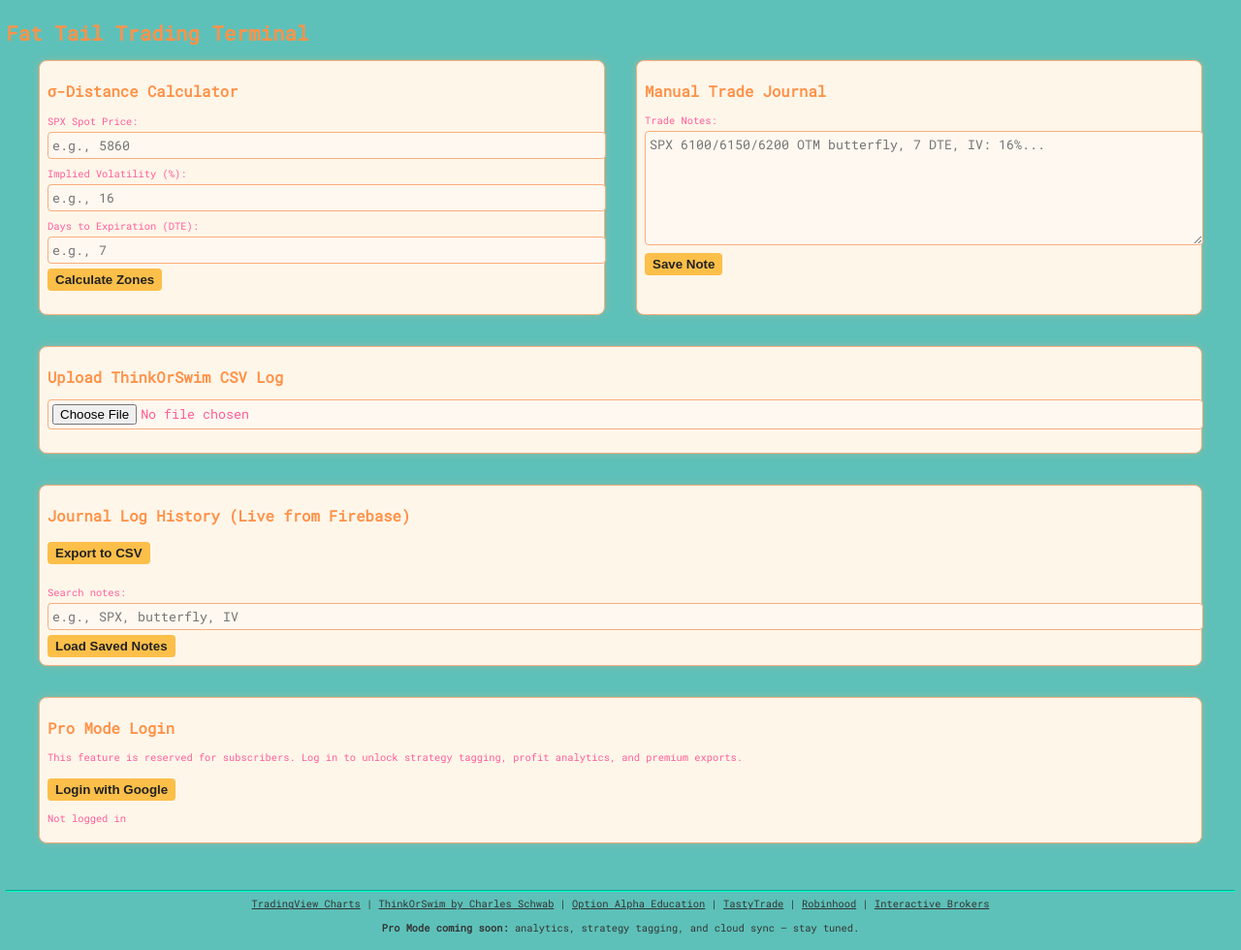
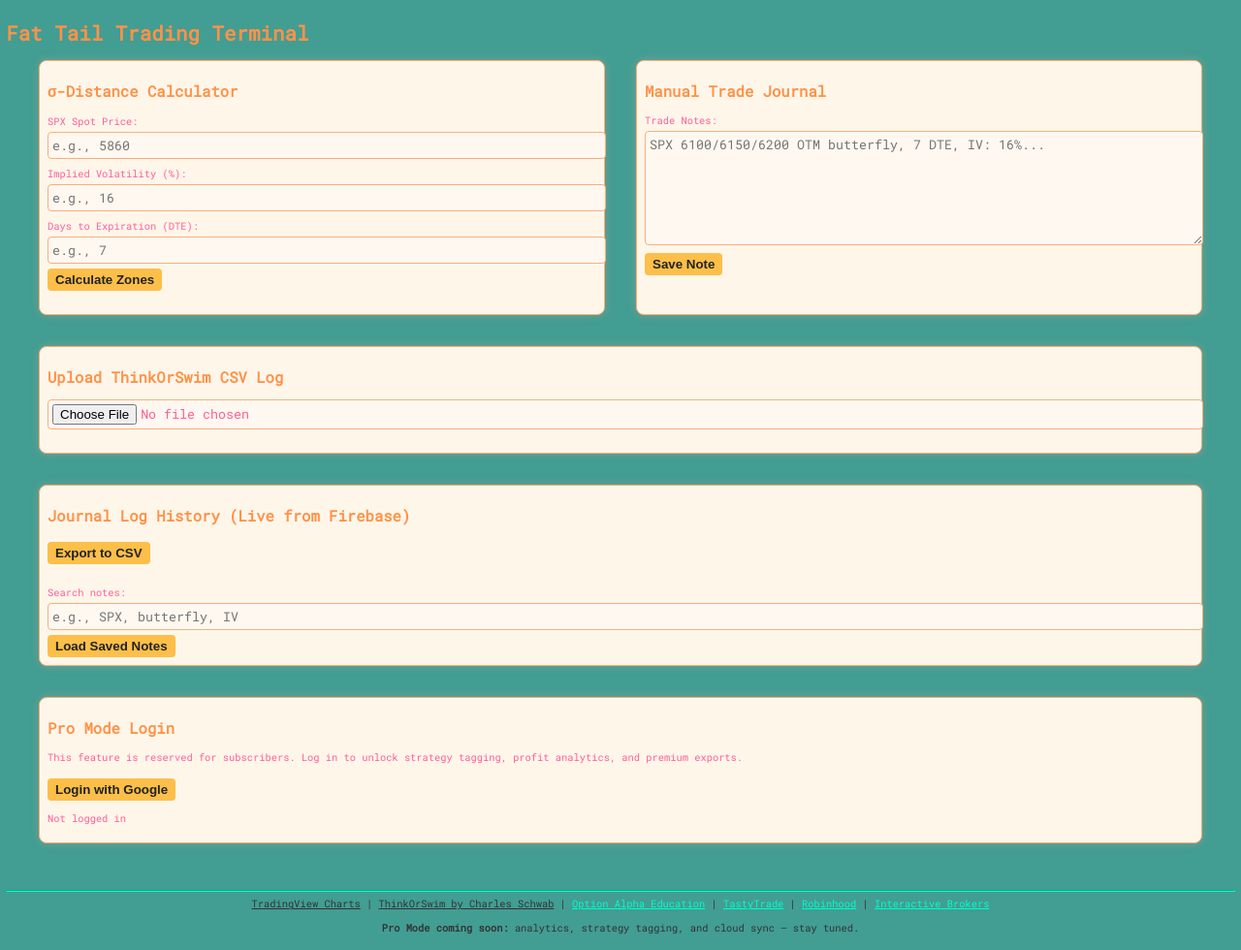
Before and after one commit to rsharpe/fat-tail-dashboard, a plain HTML site: page index.html in a window 1280 px wide. Shown: the whole page at 97% size. Drawn offline with Linux system fonts and the light colour scheme; no server answers.

Commit message:
Update index.html

```diff
--- a/index.html
+++ b/index.html
@@ -80,7 +80,7 @@
   <style>
     body {
       font-family: 'Roboto Mono', monospace;
-      background-color: #5dc1b9;
+      background-color: #429d93;
       color: #ff5e99;
       margin: 0;
       padding: 0.4rem;
@@ -297,10 +297,10 @@ window.filterTradeNotes = function () {
   <hr style="border-color: #00ffcc;">
   <a href="https://www.tradingview.com/" target="_blank" style="color: #333;">TradingView Charts</a> |
     <a href="https://www.tdameritrade.com" target="_blank" style="color: #333;">ThinkOrSwim by Charles Schwab</a> |
-    <a href="https://optionalpha.com/?ref=YOUR_ID" target="_blank" style="color: #333;">Option Alpha Education</a> |
-    <a href="https://www.tastytrade.com" target="_blank" style="color: #333;">TastyTrade</a> |
-    <a href="https://robinhood.com" target="_blank" style="color: #333;">Robinhood</a> |
-    <a href="https://www.interactivebrokers.com" target="_blank" style="color: #333;">Interactive Brokers</a>
+    <a href="https://optionalpha.com/?ref=YOUR_ID" target="_blank" style="color: #00ffcc;">Option Alpha Education</a> |
+    <a href="https://www.tastytrade.com" target="_blank" style="color: #00ffcc;">TastyTrade</a> |
+    <a href="https://robinhood.com" target="_blank" style="color: #00ffcc;">Robinhood</a> |
+    <a href="https://www.interactivebrokers.com" target="_blank" style="color: #00ffcc;">Interactive Brokers</a>
   <p style="color: #333;"><strong>Pro Mode coming soon:</strong> analytics, strategy tagging, and cloud sync — stay tuned.</p>
 </footer>
 </body>
```
